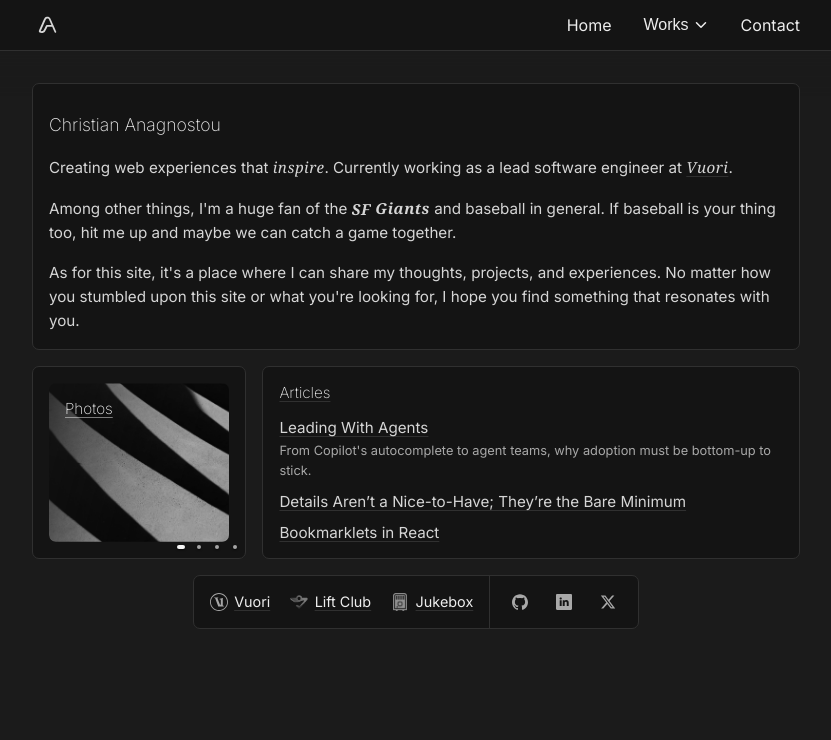
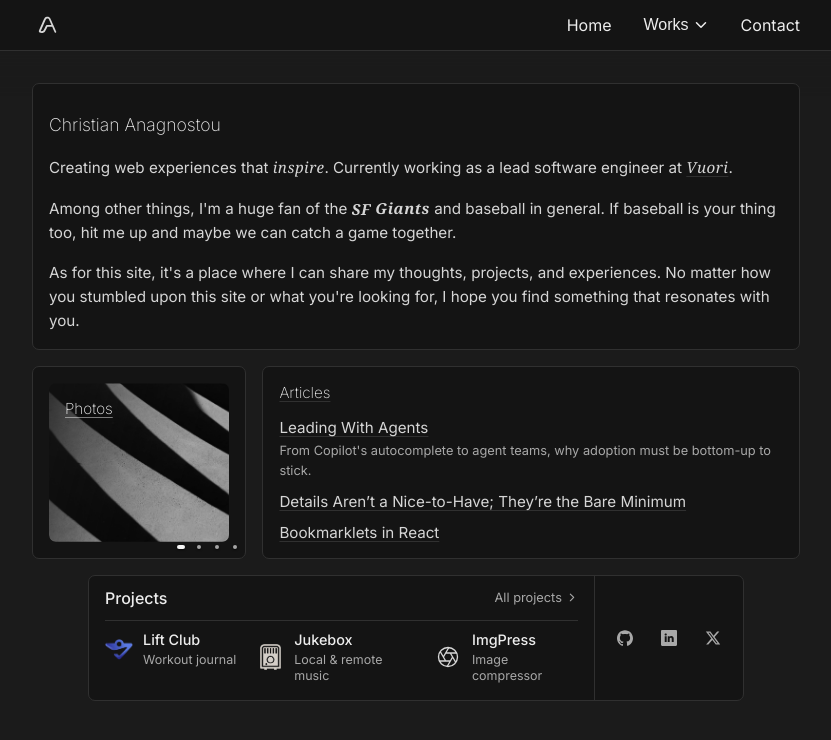
Before and after one commit to christiananagnostou/www, a Next.js app: page / in a window 1280 px wide. Shown: the top 740 px of the page, without its empty margins (224-1055 px from the left). Built offline with nearby package versions, Linux system fonts and the light colour scheme; what @redis/client would draw is missing.

Commit message:
Feature three personal projects and link the homepage to the directory

```diff
--- a/components/Home/FeaturedProjects.module.css
+++ b/components/Home/FeaturedProjects.module.css
@@ -1,44 +1,99 @@
-.projectList {
-  display: flex;
-  flex-wrap: wrap;
-  align-items: center;
-  justify-content: center;
-  column-gap: 1.25rem;
+.projects {
   min-width: 0;
-  padding: 0.25rem 1rem;
+  padding: 0 1rem 0.375rem;
 
   a {
-    display: flex;
-    align-items: center;
-    gap: 0.4rem;
     min-height: max(44px, 2.75rem);
-    font-size: 0.9rem;
-    color: var(--heading);
-    text-underline-offset: 0.22em;
-    /* Motion owns opacity; letting link CSS transition it replays the entrance in Firefox. */
+    text-decoration: none;
+    /* Motion owns the entrance; link CSS must not replay opacity in Firefox. */
     transition-property: color, text-decoration-color;
   }
+
+  ul {
+    display: grid;
+    grid-template-columns: repeat(3, auto);
+    column-gap: 1.25rem;
+    list-style: none;
+  }
+
   @media (width < 768px) {
-    display: grid;
-    justify-content: stretch;
-    padding-block: 0;
-    a + a {
+    ul {
+      grid-template-columns: 1fr;
+    }
+    li + li {
       border-top: 1px solid var(--accent);
     }
   }
-  img,
+}
+
+.header {
+  display: flex;
+  align-items: center;
+  justify-content: space-between;
+  gap: 0.5rem;
+  border-bottom: 1px solid var(--accent);
+
+  h2 {
+    font-size: 1rem;
+    font-weight: 500;
+  }
+
+  a {
+    display: inline-flex;
+    align-items: center;
+    gap: 0.25rem;
+    color: var(--text-dark);
+    font-size: 0.8rem;
+    white-space: nowrap;
+  }
+
   svg {
-    flex: none;
-    width: 18px;
-    height: 18px;
-    object-fit: contain;
-    filter: grayscale(1);
-    transition: filter 0.2s ease;
-    &.darker {
-      filter: grayscale(1) brightness(0.7);
-    }
-  }
-  a:is(:hover, :focus-visible) :is(img, svg) {
-    filter: none;
+    display: block;
+    width: 0.75rem;
   }
 }
+
+.project {
+  display: flex;
+  align-items: center;
+  gap: 0.625rem;
+  padding-block: 0.625rem;
+}
+
+.mark {
+  display: grid;
+  flex: 0 0 1.75rem;
+  place-items: center;
+  color: var(--text);
+
+  img {
+    display: block;
+    max-width: 100%;
+    object-fit: contain;
+  }
+}
+
+.copy {
+  display: grid;
+  min-width: 0;
+  gap: 0.125rem;
+  font-weight: normal;
+  line-height: 1.3;
+
+  strong {
+    color: var(--heading);
+    font-size: 0.9rem;
+    font-weight: 500;
+  }
+  small {
+    color: var(--text-dark);
+    font-size: 0.78rem;
+  }
+}
+
+.project:is(:hover, :focus-visible) strong,
+.header a:is(:hover, :focus-visible) {
+  color: var(--heading);
+  text-decoration: underline;
+  text-underline-offset: 0.22em;
+}
--- a/components/Home/FeaturedProjects.tsx
+++ b/components/Home/FeaturedProjects.tsx
@@ -4,62 +4,64 @@ import Link from 'next/link'
 
 import JukeboxLogo from '../../public/logo-jukebox.webp'
 import LiftClubLogo from '../../public/logo-liftclub.webp'
-import { fade } from '../animation'
+import { fade, staggerFade } from '../animation'
+import RightArrow from '../SVG/RightArrow'
 
 import styles from './FeaturedProjects.module.css'
 
-const VuoriLogo = () => (
-  <svg
-    aria-hidden="true"
-    className={styles.darker}
-    fill="currentColor"
-    height="18"
-    viewBox="0 0 457.89 457.89"
-    width="18"
-    xmlns="http://www.w3.org/2000/svg"
-  >
-    <path
-      d="M365.36,345q-11.6,0-15.06-4.44t-3.47-15.06V149.86H330.31q-23,17.08-63.42,18.76v16.49q20.75,0,25.2,4t4.44,20.58V301.8c0,8.1-1.51,13.31-4.74,15.35-4.61,2.93-10.12,2.93-16.72,2.93l-60.19-153a28.14,28.14,0,0,1-1.72-8c0-5.43,1.94-8.62,5.13-10.62,2-1.28,5.23-2.57,12.4-2.57v-8.2H126.94v8.2c6.83.53,11.69,1.58,16.28,3.76a24.56,24.56,0,0,1,12.27,13L231.7,362.24H373.08V345h-7.72Z"
-      transform="translate(-21.06 -21.06)"
-    />
-    <path
-      d="M250,478.94C123.77,478.94,21.06,376.23,21.06,250S123.77,21.06,250,21.06,478.94,123.75,478.94,250,376.25,478.94,250,478.94Zm0-435.09C136.33,43.85,43.85,136.33,43.85,250S136.33,456.15,250,456.15,456.15,363.67,456.15,250,363.69,43.85,250,43.85Z"
-      transform="translate(-21.06 -21.06)"
-    />
-  </svg>
-)
-
 const projects = [
-  { name: 'Vuori', href: 'https://vuoriclothing.com/', icon: <VuoriLogo /> },
   {
     name: 'Lift Club',
     href: '/work/liftclub',
-    icon: <Image alt="" loading="eager" src={LiftClubLogo} />,
+    detail: 'Workout journal',
+    mark: <Image alt="" src={LiftClubLogo} width={28} />,
   },
   {
     name: 'Jukebox',
     href: '/work/jukebox',
-    icon: <Image alt="" className={styles.darker} loading="eager" src={JukeboxLogo} />,
+    detail: 'Local & remote music',
+    mark: <Image alt="" src={JukeboxLogo} height={26} />,
+  },
+  {
+    name: 'ImgPress',
+    href: '/work/imgpress',
+    detail: 'Image compressor',
+    mark: (
+      <svg viewBox="0 0 24 24" width="24" height="24" fill="none" stroke="currentColor" strokeWidth="1.35">
+        <circle cx="12" cy="12" r="9.5" />
+        <path d="M9.7 8h10.9M14.3 8l5.5 9.5M16.6 12l-5.4 9.5M14.3 16H3.4M9.7 16 4.2 6.5M7.4 12l5.4-9.5" />
+      </svg>
+    ),
   },
 ]
 
-const entrance = { hidden: {}, show: { transition: { staggerChildren: 0.06 } } }
-const ProjectLink = m.create(Link)
-
 export default function FeaturedProjects() {
   return (
-    <m.nav className={styles.projectList} aria-label="Selected projects" variants={entrance}>
-      {projects.map(({ name, href, icon }) => (
-        <ProjectLink
-          key={name}
-          href={href}
-          {...(href.startsWith('https:') ? { target: '_blank', rel: 'noreferrer' } : {})}
-          variants={fade}
-        >
-          {icon}
-          {name}
-        </ProjectLink>
-      ))}
+    <m.nav className={styles.projects} aria-label="Selected projects" variants={staggerFade}>
+      <m.div className={styles.header} variants={fade}>
+        <h2>Projects</h2>
+        <Link href="/projects" prefetch={false}>
+          All projects{' '}
+          <span aria-hidden="true">
+            <RightArrow />
+          </span>
+        </Link>
+      </m.div>
+      <ul>
+        {projects.map(({ name, href, detail, mark }) => (
+          <m.li key={href} variants={fade}>
+            <Link className={styles.project} href={href} prefetch={false}>
+              <span className={styles.mark} aria-hidden="true">
+                {mark}
+              </span>
+              <span className={styles.copy}>
+                <strong>{name}</strong>
+                <small>{detail}</small>
+              </span>
+            </Link>
+          </m.li>
+        ))}
+      </ul>
     </m.nav>
   )
 }
```
Also changed, not shown: tests/homeMotion.built.mjs (+27 -0 lines).
